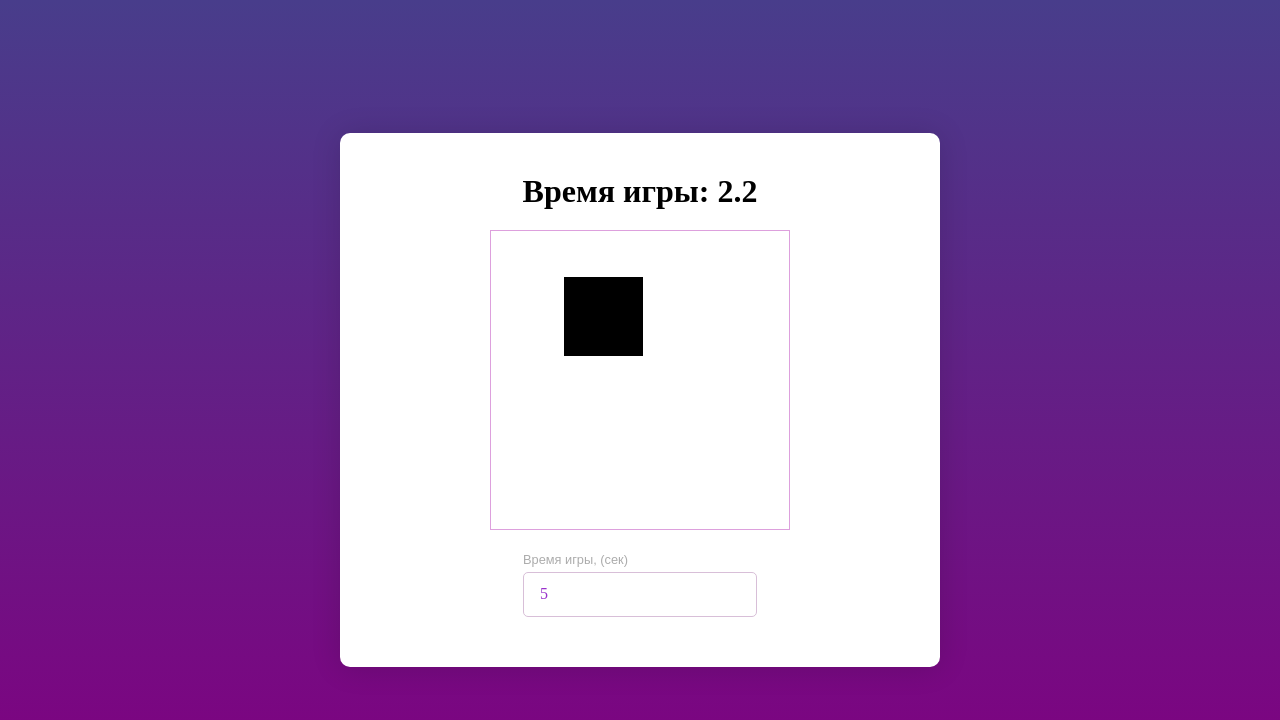
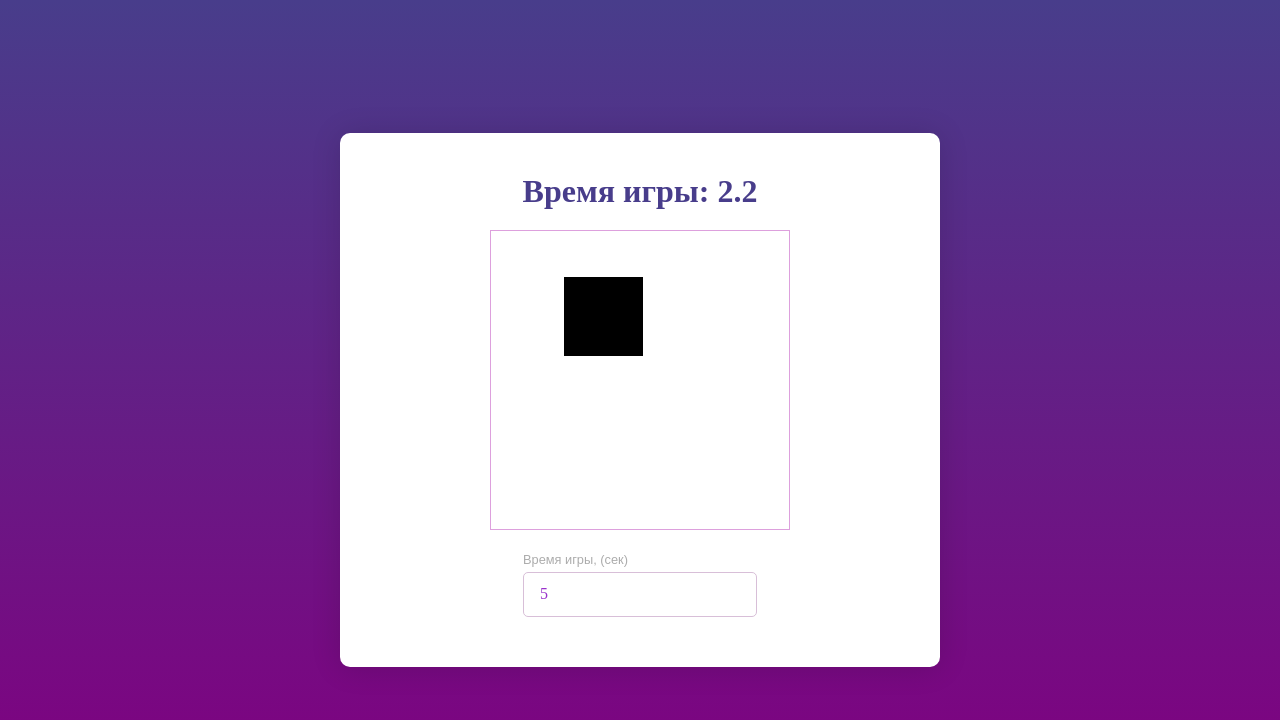
Before and after one commit to imsorler/jsGame, a plain HTML site: page index.html in a window 1280 px wide. Both pictures are taken after a click on the button "Начать". Drawn offline with Linux system fonts and the light colour scheme.

Commit message:
create game score and fix start/end func

```diff
--- a/index.js
+++ b/index.js
@@ -4,11 +4,19 @@ const $time = document.querySelector('#time')
 
 let score = 0
 let isGameStarted = false
+let $result = document.querySelector('#result')
+let $timeHeader = document.querySelector('#time-header')
+let $resultHeader = document.querySelector('#result-header')
 
 $start.addEventListener('click', startGame)
 $game.addEventListener('click', handleBoxClick)
 
 function startGame() {
+  score = 0
+  setGameTime()
+
+  $timeHeader.classList.remove('hide')
+  $resultHeader.classList.add('hide')
   isGameStarted = true
   $game.style.backgroundColor = '#fff'
   $start.classList.add('hide')
@@ -27,8 +35,24 @@ function startGame() {
   renderBox()
 }
 
+function setGameScore() {
+  $result.textContent = score.toString()
+}
+
+function setGameTime() {
+  let time = 5
+  $time.textContent = time.toFixed(1)
+}
+
 function endGame() {
   isGameStarted = false
+  setGameScore()
+
+  $start.classList.remove('hide')
+  $game.innerHTML = ''
+  $game.style.backgroundColor = '#DDA0DD'
+  $timeHeader.classList.add('hide')
+  $resultHeader.classList.remove('hide')
 }
 
 function handleBoxClick(event) {
@@ -43,11 +67,12 @@ function handleBoxClick(event) {
 }
 
 function renderBox() {
-  $game.innerHTML = ' '
+  $game.innerHTML = ''
   const box =  document.createElement('div')
 
   let boxSize = getRandom(30, 100)
   let gameSize = $game.getBoundingClientRect()
+
   let maxTop = gameSize.height - boxSize
   let maxLeft = gameSize.width - boxSize
 
--- a/styles.css
+++ b/styles.css
@@ -14,6 +14,10 @@ body {
   padding: 20px;
   overflow: hidden;
   background: linear-gradient(#483D8B, #800080);
+}
+
+h1 {
+  color: #483D8B;
 }
 
 .app {
```
